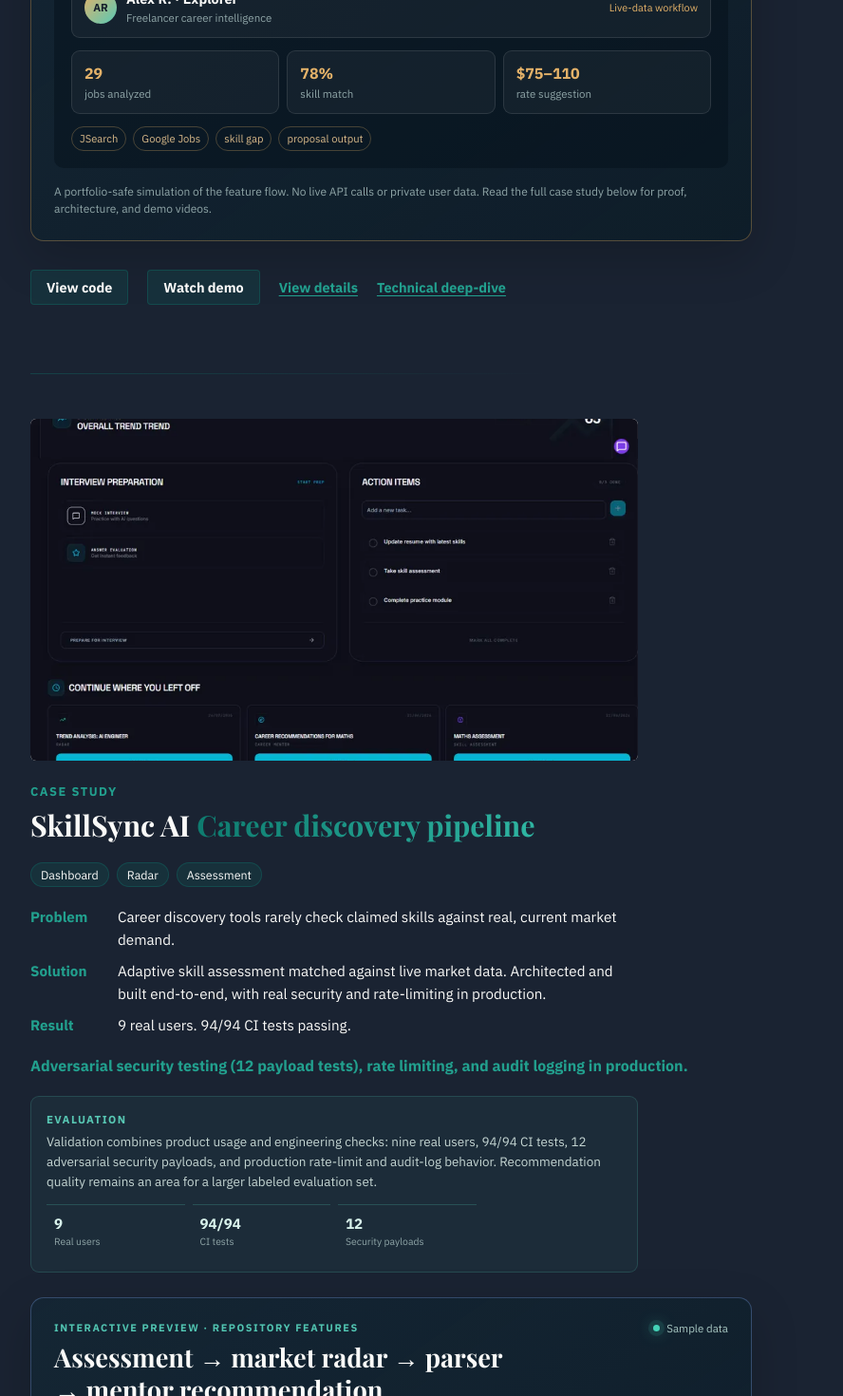
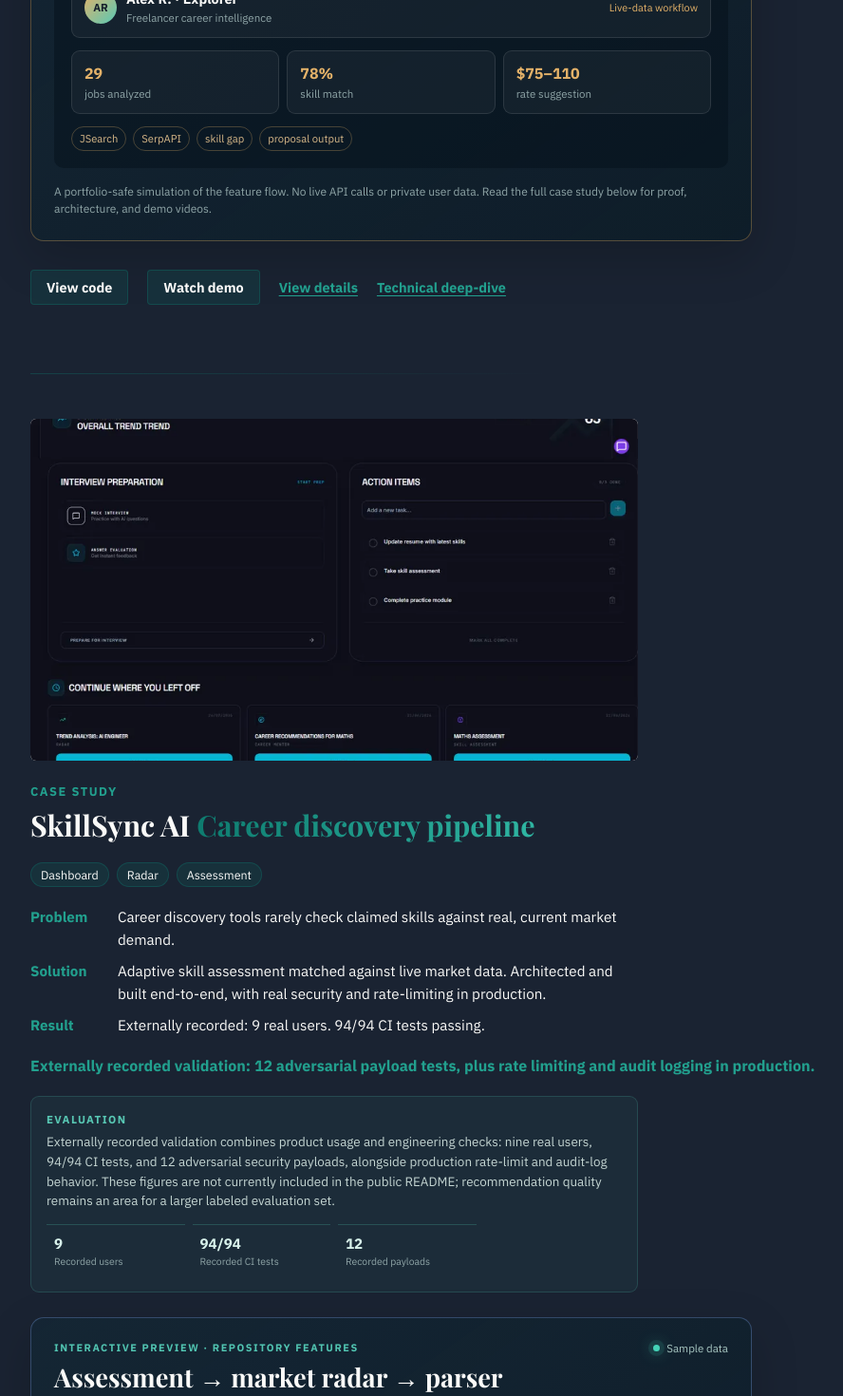
Before and after one commit to MaryumAkram16/maryum-portfolio, a React (Vite) app: page /work in a window 1280 px wide. Shown: the part 6220-7690 px from the top of the page at 95% size, without its empty margins (152-1040 px from the left). Built offline with nearby package versions, Linux system fonts and the light colour scheme.

Commit message:
fix: clarify project data sources and SkillSync evidence

```diff
--- a/src/components/InteractivePreview.jsx
+++ b/src/components/InteractivePreview.jsx
@@ -59,7 +59,7 @@
   if (tab === 'analysis') return <div className="demo-calibration"><div className="demo-stat"><span>Career analysis</span><strong>Skill gap identified</strong><small>Resume claims matched against live job postings</small></div><Bar label="Matched skills" value={78} /><Bar label="Market demand" value={88} tone="gold" /><Bar label="Proposal readiness" value={64} /></div>
   if (tab === 'proposal') return <div className="demo-bio"><div className="demo-bio-before"><span>Proposal generator input</span>Senior React developer · remote SaaS product · 3 years experience</div><div className="demo-bio-arrow">↓</div><div className="demo-bio-after"><span>Generated output</span>Job analysis, rate suggestion, tailored opening, relevant experience, and a complete client-ready proposal.</div></div>
   if (tab === 'salary') return <div className="demo-panel-grid"><div className="demo-stat"><span>Suggested local range</span><strong>$45–70/hr</strong><small>Based on role, experience, and location</small></div><div className="demo-stat"><span>International range</span><strong>$75–110/hr</strong><small>Market data from live postings</small></div><div className="demo-timeline"><span className="demo-dot active" />Role parsed <b>→</b><span className="demo-dot active" />Market rates fetched <b>→</b><span className="demo-dot" />Pricing advice generated</div></div>
-  return <div className="demo-explorer"><div className="demo-profile"><div className="demo-avatar">AR</div><div><strong>Alex R. · Explorer</strong><span>Freelancer career intelligence</span></div><small>Live-data workflow</small></div><div className="demo-metrics"><div><strong>29</strong><span>jobs analyzed</span></div><div><strong>78%</strong><span>skill match</span></div><div><strong>$75–110</strong><span>rate suggestion</span></div></div><div className="demo-keywords"><span>JSearch</span><span>Google Jobs</span><span>skill gap</span><span>proposal output</span></div></div>
+  return <div className="demo-explorer"><div className="demo-profile"><div className="demo-avatar">AR</div><div><strong>Alex R. · Explorer</strong><span>Freelancer career intelligence</span></div><small>Live-data workflow</small></div><div className="demo-metrics"><div><strong>29</strong><span>jobs analyzed</span></div><div><strong>78%</strong><span>skill match</span></div><div><strong>$75–110</strong><span>rate suggestion</span></div></div><div className="demo-keywords"><span>JSearch</span><span>SerpAPI</span><span>skill gap</span><span>proposal output</span></div></div>
 }
 
 function ReceiptPanel({ tab }) {
--- a/src/pages/Landing.jsx
+++ b/src/pages/Landing.jsx
@@ -129,7 +129,7 @@
       title: 'RoshanAI',
       desc: 'Freelancer career intelligence',
       tags: ['Market Data', 'Skill Gap Analysis', 'Proposal Generator'],
-      text: 'Pulls live job market data from JSearch & Google Jobs, analyzes skill gaps against real postings, and generates tailored proposals.',
+      text: 'Pulls live job market data from JSearch and SerpAPI, analyzes skill gaps against real postings, and generates tailored proposals.',
       result: '3 independent users · fully solo build',
       badge: 'AI Seekho 2026 — Silver Tier, Phase 1 Submission',
     },
@@ -138,7 +138,7 @@
       desc: 'Career discovery pipeline',
       tags: ['Dashboard', 'Radar', 'Assessment'],
       text: 'Adaptive skill assessment matched against live market data, with real security, rate limiting, and audit logging in production.',
-      result: '9 real users · 94/94 CI tests passing',
+      result: 'Externally recorded: 9 real users · 94/94 CI tests passing',
     },
   ]
 
@@ -154,7 +154,7 @@
     {
       icon: '🛠️',
       title: 'Production systems, not demos',
-      desc: 'Everything I ship runs for real users — professor-tested intake platforms, freelancer tools with independent users, and APIs hardened by 94 passing automated tests.',
+      desc: 'Everything I ship runs for real users — professor-tested intake platforms, freelancer tools with independent users, and APIs with an externally recorded 94/94 CI test result.',
     },
     {
       icon: '📡',
--- a/src/pages/Principles.jsx
+++ b/src/pages/Principles.jsx
@@ -14,7 +14,7 @@
     number: '02',
     title: 'Treat security as a product feature',
     text: 'Provider keys stay server-side, external input is validated, public endpoints are rate-limited, and suspicious behavior is recorded. AI features do not get a free pass on ordinary application security.',
-    evidence: 'SkillSync AI: 12 adversarial payload tests, rate limiting, and audit logging. RoshanAI: server-side proxy identified as the production fix for exposed provider keys.',
+    evidence: 'SkillSync AI: externally recorded 12 adversarial payload tests, plus rate limiting and audit logging; the figures are not currently included in the public README. RoshanAI: server-side proxy identified as the production fix for exposed provider keys.',
   },
   {
     number: '03',
--- a/src/pages/Work.jsx
+++ b/src/pages/Work.jsx
@@ -340,16 +340,16 @@
           description="Freelancer career intelligence"
           tags={['Market Data', 'Skill Gap Analysis', 'Proposal Generator']}
           problem="Freelancers had no easy way to see live market data when pricing and pitching for work."
-          solution="Pulls live job market data from JSearch & Google Jobs, analyzes skill gaps against real postings, and generates tailored proposals."
+          solution="Pulls live job market data from JSearch and SerpAPI, analyzes skill gaps against real postings, and generates tailored proposals."
           result="3 independent users. Fully solo build."
           resultBadge="AI Seekho 2026 — Silver Tier, Phase 1 Submission"
           evaluation="The current evidence is product validation rather than benchmark accuracy: three independent users ran the full pipeline. Gap Score is explicitly an AI-generated estimate and has not yet been benchmarked against ground truth."
           metrics={[{ label: 'Independent users', value: '3' }, { label: 'Data source', value: 'Live jobs' }, { label: 'Gap Score', value: 'Estimate' }]}
           thumb={roshanaiIntelligence}
           thumbWebp={roshanaiIntelligenceWebp}
-          thumbCaption="Live market data from JSearch & Google Jobs"
+          thumbCaption="Live market data from JSearch and SerpAPI"
           images={[
-            { src: roshanaiIntelligence, webp: roshanaiIntelligenceWebp, caption: 'Live market data from JSearch & Google Jobs' },
+            { src: roshanaiIntelligence, webp: roshanaiIntelligenceWebp, caption: 'Live market data from JSearch and SerpAPI' },
             {
               src: roshanaiSkillGap,
               webp: roshanaiSkillGapWebp,
@@ -382,10 +382,10 @@
           tags={['Dashboard', 'Radar', 'Assessment']}
           problem="Career discovery tools rarely check claimed skills against real, current market demand."
           solution="Adaptive skill assessment matched against live market data. Architected and built end-to-end, with real security and rate-limiting in production."
-          result="9 real users. 94/94 CI tests passing."
-          proofLine="Adversarial security testing (12 payload tests), rate limiting, and audit logging in production."
-          evaluation="Validation combines product usage and engineering checks: nine real users, 94/94 CI tests, 12 adversarial security payloads, and production rate-limit and audit-log behavior. Recommendation quality remains an area for a larger labeled evaluation set."
-          metrics={[{ label: 'Real users', value: '9' }, { label: 'CI tests', value: '94/94' }, { label: 'Security payloads', value: '12' }]}
+          result="Externally recorded: 9 real users. 94/94 CI tests passing."
+          proofLine="Externally recorded validation: 12 adversarial payload tests, plus rate limiting and audit logging in production."
+          evaluation="Externally recorded validation combines product usage and engineering checks: nine real users, 94/94 CI tests, and 12 adversarial security payloads, alongside production rate-limit and audit-log behavior. These figures are not currently included in the public README; recommendation quality remains an area for a larger labeled evaluation set."
+          metrics={[{ label: 'Recorded users', value: '9' }, { label: 'Recorded CI tests', value: '94/94' }, { label: 'Recorded payloads', value: '12' }]}
           thumb={skillsyncDashboard}
           thumbWebp={skillsyncDashboardWebp}
           thumbCaption="Real user data and journey"
--- a/src/pages/blogData.js
+++ b/src/pages/blogData.js
@@ -58,12 +58,12 @@
     date: 'Jul 2026',
     readTime: '7 min read',
     summary:
-      'Freelancers guess at their rates and write generic proposals. RoshanAI pulls live market data from JSearch and Google Jobs, analyzes skill gaps against real postings, and generates tailored proposals. Here is how the pipeline works — and the mistake I made with API keys.',
+      'Freelancers guess at their rates and write generic proposals. RoshanAI pulls live market data from JSearch and SerpAPI, analyzes skill gaps against real postings, and generates tailored proposals. Here is how the pipeline works — and the mistake I made with API keys.',
     tags: ['Market Data', 'Skill Gap Analysis', 'Proposal Generator'],
     heroImage: 'roshanai/intelligence-layer.webp',
     heroImageJpg: 'roshanai/intelligence-layer.jpg',
     pipelineSteps: [
-      { label: 'Collect', title: 'Live jobs enter the system', body: 'JSearch and Google Jobs provide current postings instead of relying on a static job description.', output: 'Market postings' },
+      { label: 'Collect', title: 'Live jobs enter the system', body: 'JSearch and SerpAPI provide current postings instead of relying on a static job description.', output: 'Market postings' },
       { label: 'Compare', title: 'Resume skills meet market demand', body: 'The resume is parsed and claimed skills are matched against what the live roles request.', output: 'Explainable skill-gap estimate' },
       { label: 'Generate', title: 'The next action is written', body: 'Job analysis, rate context, and relevant experience are combined into a tailored proposal.', output: 'Client-ready proposal' },
       { label: 'Coach', title: 'Pricing gets a market anchor', body: 'The Salary Coach turns role, location, and market data into a suggested pricing range.', output: 'Rate suggestion' },
@@ -75,7 +75,7 @@
       },
       {
         heading: 'The pipeline',
-        body: 'RoshanAI pulls live job postings from JSearch and Google Jobs, parses the user\u2019s resume with NLP, matches claimed skills against real postings to produce a gap score, and generates a tailored proposal with a rate suggestion grounded in actual market numbers. Everything the user sees is derived from live data, not a static template.',
+        body: 'RoshanAI pulls live job postings from JSearch and SerpAPI, parses the user\u2019s resume with NLP, matches claimed skills against real postings to produce a gap score, and generates a tailored proposal with a rate suggestion grounded in actual market numbers. Everything the user sees is derived from live data, not a static template.',
       },
       {
         heading: 'The hardest technical challenge',
@@ -105,7 +105,7 @@
     date: 'Jun 2026',
     readTime: '6 min read',
     summary:
-      'Career discovery tools rarely check claimed skills against real, current market demand. SkillSync AI runs an adaptive assessment, matches it against live postings, and produces market-grounded career recommendations. It also went through adversarial security testing in production.',
+      'Career discovery tools rarely check claimed skills against real, current market demand. SkillSync AI runs an adaptive assessment, matches it against live postings, and produces market-grounded career recommendations. It also has externally recorded adversarial security testing results; the current public README does not include the figures.',
     tags: ['Dashboard', 'Radar', 'Assessment'],
     heroImage: 'skillsync/dashboard.webp',
     heroImageJpg: 'skillsync/dashboard.jpg',
@@ -126,11 +126,11 @@
       },
       {
         heading: 'Proof',
-        body: '9 real users. 94/94 CI tests passing. Adversarial security testing (12 payload tests), rate limiting, and audit logging in production.',
+        body: 'Externally recorded validation: 9 real users, 94/94 CI tests, and 12 adversarial payload tests, alongside rate limiting and audit logging in production. These figures are not currently included in the public README.',
       },
       {
         heading: 'What I learned',
-        body: 'Testing a security posture adversarially — deliberately throwing 12 crafted payloads at your own endpoints — taught me more than any tutorial. When production traffic arrives, you want to know the system holds. The same lesson applies to the CI suite: 94 tests passing means the adaptive assessment, the parser, and the dashboard can\u2019t silently break each other when one of them changes.',
+        body: 'An externally recorded security exercise — deliberately throwing 12 crafted payloads at your own endpoints — taught me more than any tutorial. The figures are not currently included in the public README. When production traffic arrives, you want to know the system holds, but this external record should not be presented as repository-verified. The same applies to the externally recorded CI result: 94 tests passing means the adaptive assessment, the parser, and the dashboard can\u2019t silently break each other when one of them changes.',
       },
     ],
     images: [
```
